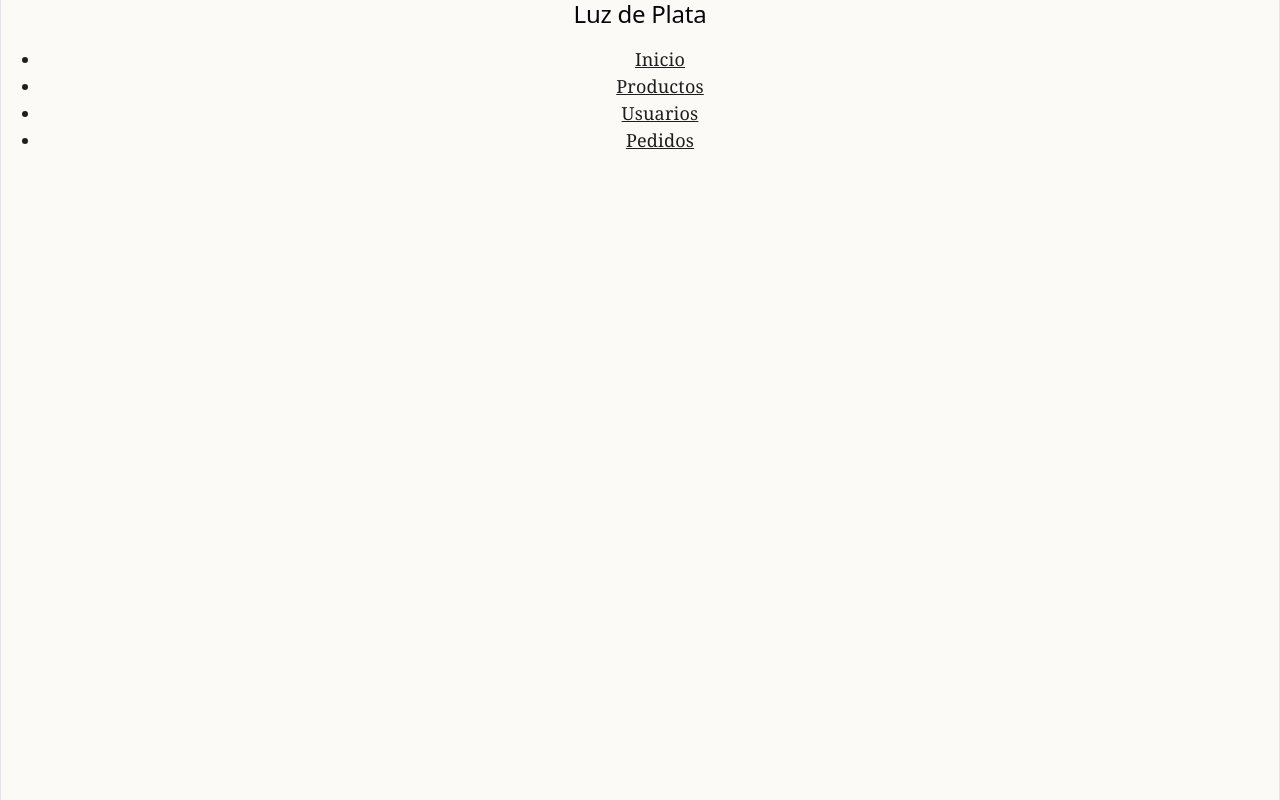
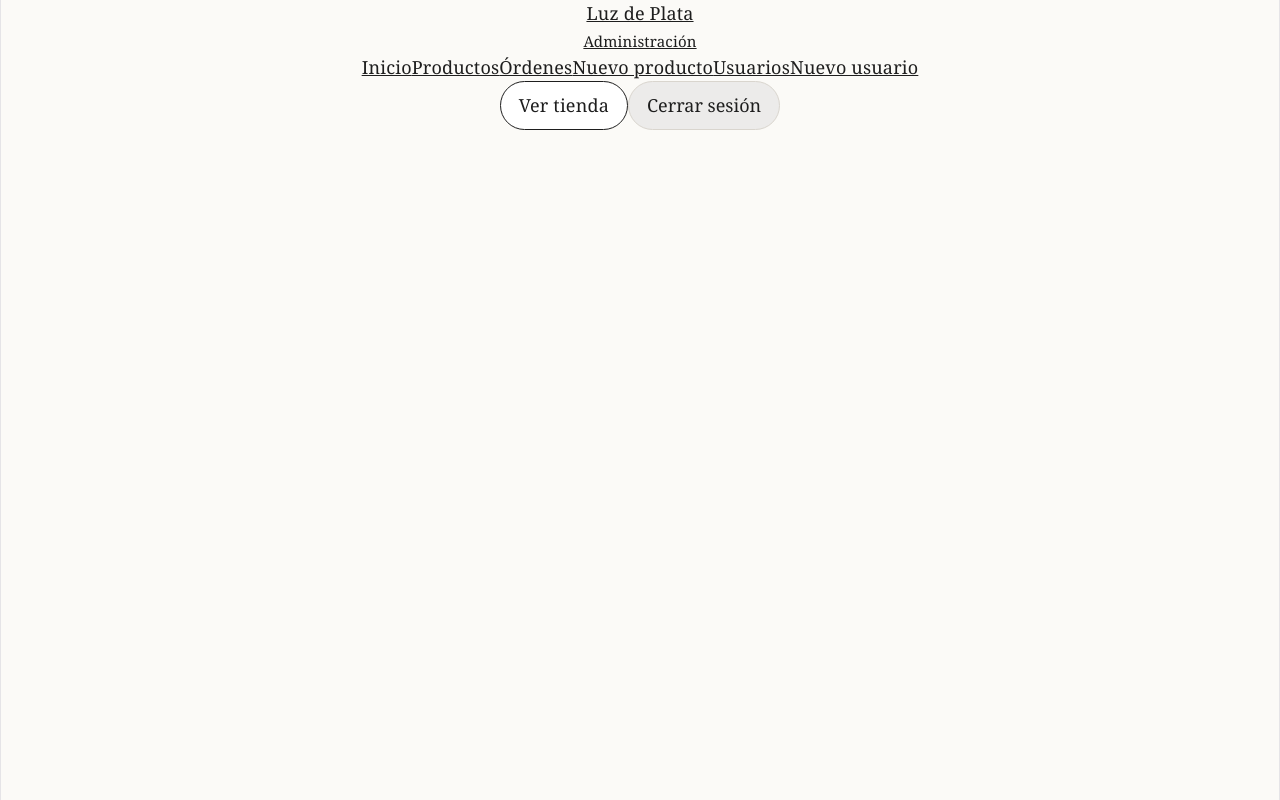
Before and after one commit to jairvas12/luz_de_plata, a React (Vite) app in the folder luz-de-plata-react/: page /admin in a window 1280 px wide. Built offline with nearby package versions, Linux system fonts and the light colour scheme.

Commit message:
avance admin index

```diff
--- a/luz-de-plata-react/src/App.jsx
+++ b/luz-de-plata-react/src/App.jsx
@@ -21,6 +21,7 @@ import MisEnvios from "./pages/MisEnvios";
 import DetalleProducto from "./pages/DetalleProducto";
 import Carrito from "./pages/Carrito";
 import Favoritos from "./pages/Favoritos";
+import AdminMenu from "./components/AdminMenu";
 
 import { Routes, Route } from "react-router-dom";
 import PublicLayout from "./layouts/PublicLayout";
@@ -49,7 +50,7 @@ function App() {
           <Route path="/Favoritos" element={<Favoritos />} />
         </Route>
         <Route path="/admin" element={<AdminLayout/>}>
-
+          <Route element={<AdminMenu />} />
         </Route>
       </Routes>
     </>
--- a/luz-de-plata-react/src/components/AdminMenu.jsx
+++ b/luz-de-plata-react/src/components/AdminMenu.jsx
@@ -1,63 +1,71 @@
-import {
-  Link
-} from "react-router-dom";
-
+import "../css/estilos.css";
 
 function AdminMenu() {
 
-  return (
-
-    <aside className="admin-menu">
-
-      <h2>
-        Luz de Plata
-      </h2>
-
-      <nav>
-
-        <ul>
-
-          <li>
-
-            <Link to="/admin">
-              Inicio
-            </Link>
-
-          </li>
-
-          <li>
-
-            <Link to="/admin/productos">
-              Productos
-            </Link>
-
-          </li>
-
-          <li>
-
-            <Link to="/admin/usuarios">
-              Usuarios
-            </Link>
-
-          </li>
-
-          <li>
-
-            <Link to="/admin/pedidos">
-              Pedidos
-            </Link>
-
-          </li>
-
-        </ul>
-
-      </nav>
-
-    </aside>
-
-  );
-
+    return (
+        <>
+            <div class="admin-shell">
+                <main class="admin-main">
+                    <header class="admin-topbar">
+                        <strong>
+                            Panel principal
+                        </strong>
+                        <span data-admin-user="">
+                        </span>
+                    </header>
+                    <section class="admin-contenido">
+                        <div data-dashboard="">
+                            <h1>
+                                Hola, administrador
+                            </h1>
+                            <p class="muted">
+                                Resumen de la información almacenada localmente en este navegador.
+                            </p>
+                            <div class="metricas">
+                                <article class="metrica">
+                                    Productos
+                                    <strong data-m-products="">
+                                        0
+                                    </strong>
+                                </article>
+                                <article class="metrica" data-admin-only="">
+                                    Usuarios
+                                    <strong data-m-users="">
+                                        0
+                                    </strong>
+                                </article>
+                                <article class="metrica">
+                                    Compras
+                                    <strong data-m-orders="">
+                                        0
+                                    </strong>
+                                </article>
+                                <article class="metrica">
+                                    Stock crítico
+                                    <strong data-m-critical="">
+                                        0
+                                    </strong>
+                                </article>
+                            </div>
+                            <section class="admin-card" style={{marginTop:"24px"}}>
+                                <h2>
+                                    Alcance de esta entrega
+                                </h2>
+                                <p>
+                                    El administrador puede crear, editar y eliminar productos y usuarios. El vendedor puede visualizar productos y órdenes, pero no puede crear, editar o eliminar productos ni administrar usuarios.
+                                </p>
+                                <p>
+                                    <strong>
+                                        Importante:
+                                    </strong>
+                                    localStorage es una persistencia local de demostración; no reemplaza una base de datos ni seguridad de servidor.
+                                </p>
+                            </section>
+                        </div>
+                    </section>
+                </main>
+            </div>
+        </>
+    );
 }
-
-
 export default AdminMenu;
--- /dev/null
+++ b/luz-de-plata-react/src/components/LateralAdmin.jsx
@@ -0,0 +1,48 @@
+import "../css/estilos.css";
+function LateralAdmin() {
+    return (
+        <>
+            <div className="admin-shell">
+                <aside className="admin-sidebar">
+                    <a className="admin-brand" href="index.html">
+                        Luz de Plata
+                        <br />
+                        <small>
+                            Administración
+                        </small>
+                    </a>
+                    <nav className="admin-menu">
+                        <a className="activo" href="index.html">
+                            Inicio
+                        </a>
+                        <a href="productos.html">
+                            Productos
+                        </a>
+                        <a href="ordenes.html">
+                            Órdenes
+                        </a>
+                        <a data-admin-only="" href="producto-nuevo.html">
+                            Nuevo producto
+                        </a>
+                        <a data-admin-only="" href="usuarios.html">
+                            Usuarios
+                        </a>
+                        <a data-admin-only="" href="usuario-nuevo.html">
+                            Nuevo usuario
+                        </a>
+                    </nav>
+                    <div className="admin-sidebar__pie">
+                        <a className="boton boton--claro" href="../index.html">
+                            Ver tienda
+                        </a>
+                        <button className="boton boton--suave" data-admin-logout="">
+                            Cerrar sesión
+                        </button>
+                    </div>
+                </aside>
+            </div>
+        </>
+    )
+}
+
+export default LateralAdmin
--- a/luz-de-plata-react/src/layouts/AdminLayout.jsx
+++ b/luz-de-plata-react/src/layouts/AdminLayout.jsx
@@ -1,27 +1,17 @@
 import {
   Outlet
 } from "react-router-dom";
-
-import AdminMenu
-  from "../components/AdminMenu";
-
+import "../css/estilos.css";
+import LateralAdmin from "../components/LateralAdmin";
 
 function AdminLayout() {
 
   return (
-    <div className="admin-layout">
-
-      <AdminMenu />
-
-      <main className="admin-contenido">
-
+    <>
+        <LateralAdmin />
         <Outlet />
-
-      </main>
-
-    </div>
-  );
-
+    </>
+  )
 }
 
 
--- a/luz-de-plata-react/src/layouts/PublicLayout.jsx
+++ b/luz-de-plata-react/src/layouts/PublicLayout.jsx
@@ -10,7 +10,7 @@ import Nav
 
 import Pie
   from "../components/Pie";
-
+import LateralAdmin from "../components/LateralAdmin";
 
 function PublicLayout() {
 
@@ -20,7 +20,6 @@ function PublicLayout() {
       <Cabecera />
 
       <Nav />
-
       <Outlet />
 
       <Pie />
```
